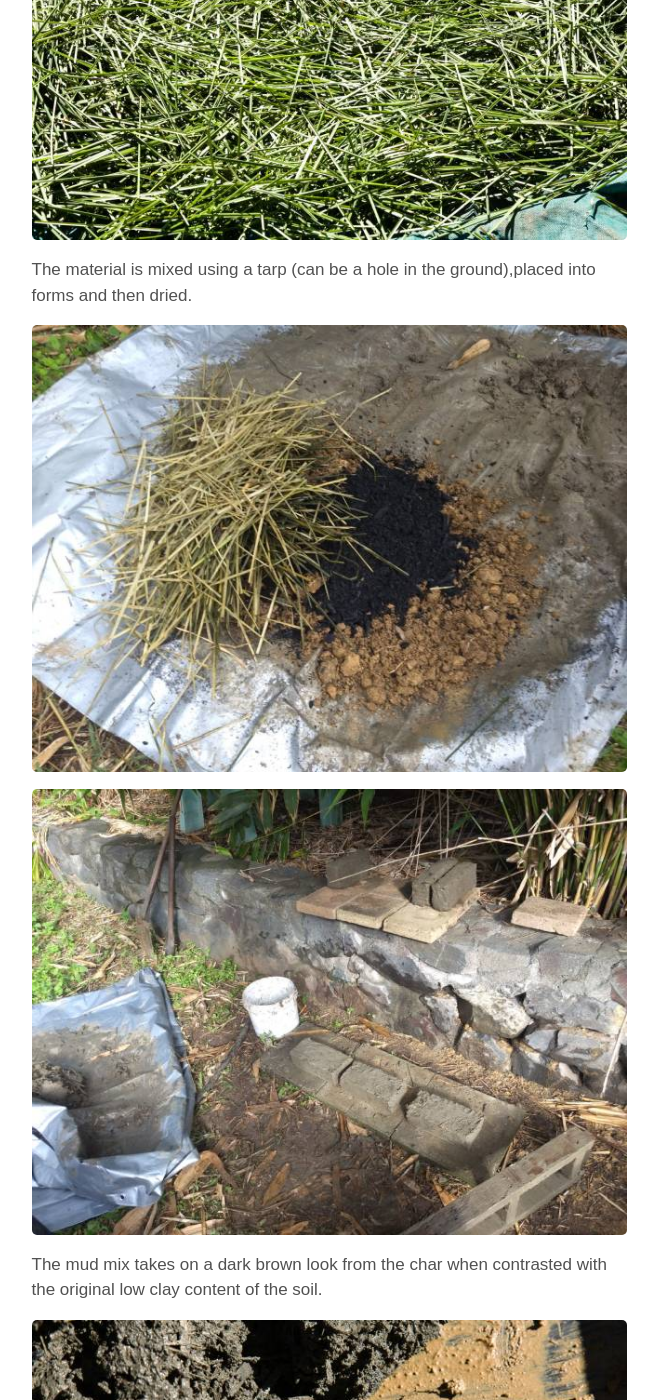
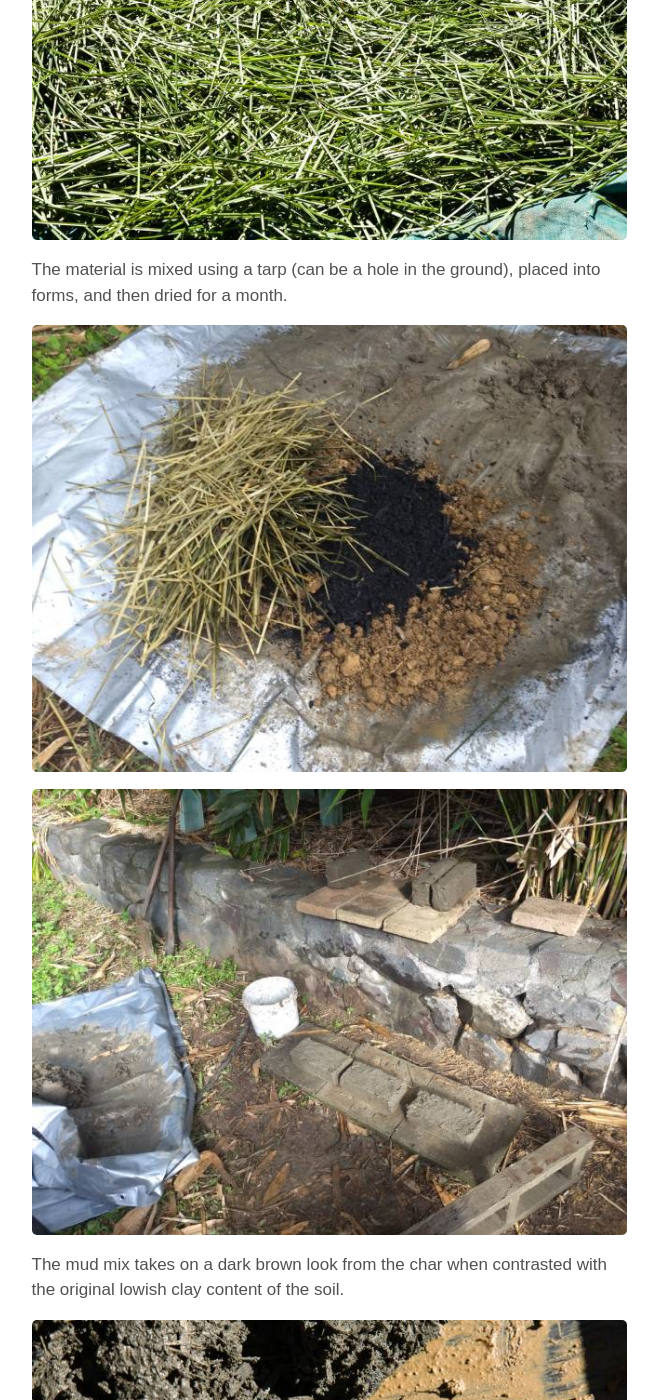
Before and after one commit to Tr33mo/tr33mo.github.io, a Jekyll site: the page built from blog/_posts/2020-06-19-straw.md, in a window 1280 px wide and 1400 px high, scrolled down 1860 px. Shown: the whole window, without its empty margins (311-969 px from the left). Built offline with Jekyll 4.4.1, drawn with Linux system fonts in a browser that asks for light colours; some of the changed text lies outside the part shown.

Commit message:
Update 2020-06-19-straw.md

```diff
--- a/blog/_posts/2020-06-19-straw.md
+++ b/blog/_posts/2020-06-19-straw.md
@@ -17,16 +17,16 @@
 
 [![alt text](/assets/img/thumbs/straw (6).jpg "Grass cut")](/assets/img/straw (6).jpg)
 
-The material is mixed using a tarp (can be a hole in the ground),placed into forms and then dried.
+The material is mixed using a tarp (can be a hole in the ground), placed into forms, and then dried for a month.
 
 [![alt text](/assets/img/thumbs/straw (8).jpg "Mixing")](/assets/img/straw (8).jpg)
 
 [![alt text](/assets/img/thumbs/straw (7).jpg "Bricks")](/assets/img/straw (7).jpg)
 
-The mud mix takes on a dark brown look from the char when contrasted with the original low clay content of the soil.
+The mud mix takes on a dark brown look from the char when contrasted with the original lowish clay content of the soil.
 
 [![alt text](/assets/img/thumbs/straw (3).jpg "Mixed")](/assets/img/straw (3).jpg)
 
-A fine leaf mortar is pictured here plastering the sides of an oven base.
+A fine leaf mortar is pictured here plastering the sides of an oven base. Above the plaster, the bricks and mortar can be seen using long cut leaf.
 
 [![alt text](/assets/img/thumbs/straw (4).jpg "Mud Plaster")](/assets/img/straw (4).jpg)
```
